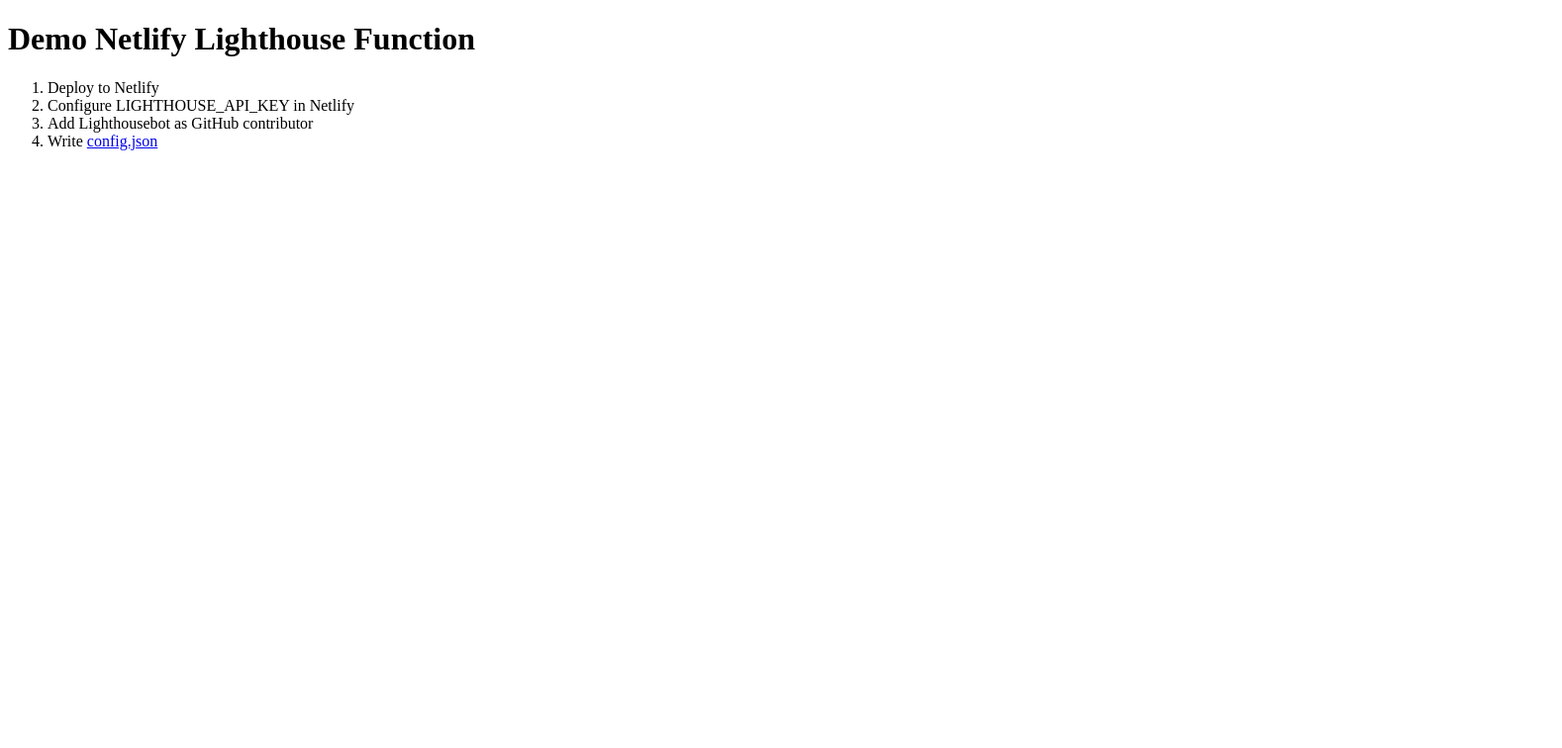
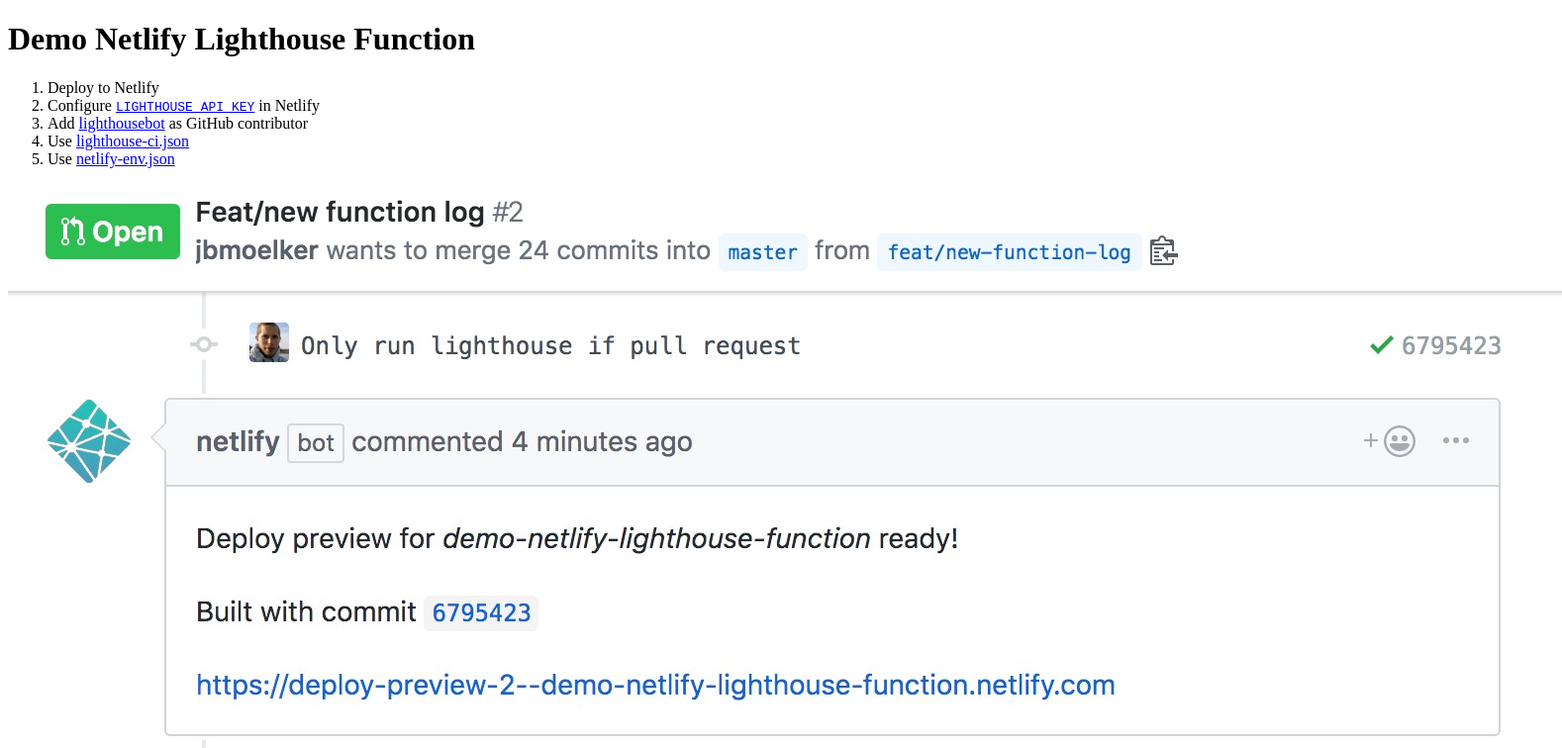
Before and after one commit to jbmoelker/demo-netlify-lighthouse-function, a website: page src/client/index.html in a window 1280 px wide. Shown: the top 756 px of the page at 99% size, 1578 px wide, since content can reach past the window. Drawn offline with Linux system fonts and the light colour scheme.

Commit message:
Document flow in HTML page

```diff
--- a/package.json
+++ b/package.json
@@ -4,9 +4,10 @@
   "version": "1.0.0",
   "scripts": {
     "prebuild": "rimraf dist/ && mkdirp dist/client/",
-    "build": "npm run build:config && npm run build:client && npm run build:server",
+    "build": "npm run build:config && npm run build:client && npm run copy-config && npm run build:server",
     "build:config": "scripts/dump-netlify-env.js",
     "build:client": "ncp src/client/ dist/client/",
+    "build:copy-config": "ncp ./.lighthouse-ci.json dist/client/lighthouse-ci.json",
     "build:server": "netlify-lambda build src/server/functions/",
     "dev:server": "netlify-lambda serve src/server/functions/",
     "test": "echo \"Maybe later\""
--- a/src/client/index.html
+++ b/src/client/index.html
@@ -10,9 +10,14 @@
     <h1>Demo Netlify Lighthouse Function</h1>
     <ol>
       <li>Deploy to Netlify</li>
-      <li>Configure LIGHTHOUSE_API_KEY in Netlify</li>
-      <li>Add Lighthousebot as GitHub contributor</li>
-      <li>Write <a href="/config.json">config.json</a></li>
+      <li>Configure <a href="https://github.com/GoogleChromeLabs/lighthousebot#get-an-api-key"><code>LIGHTHOUSE_API_KEY</code></a> in Netlify</li>
+      <li>Add <a href="https://github.com/lighthousebot">lighthousebot</a> as GitHub contributor</li>
+      <li>Use <a href="/lighthouse-ci.json">lighthouse-ci.json</a></li>
+      <li>Use <a href="/netlify-env.json">netlify-env.json</a></li>
     </ol>
+    <img
+      alt="GitHub PR with comment by Netlify and Lighthousebot"
+      src="/pr-netlify-lighthousebot.jpg"
+    >
   </body>
 </html>
```
Also changed, not shown: src/client/pr-netlify-lighthousebot.jpg (added).
